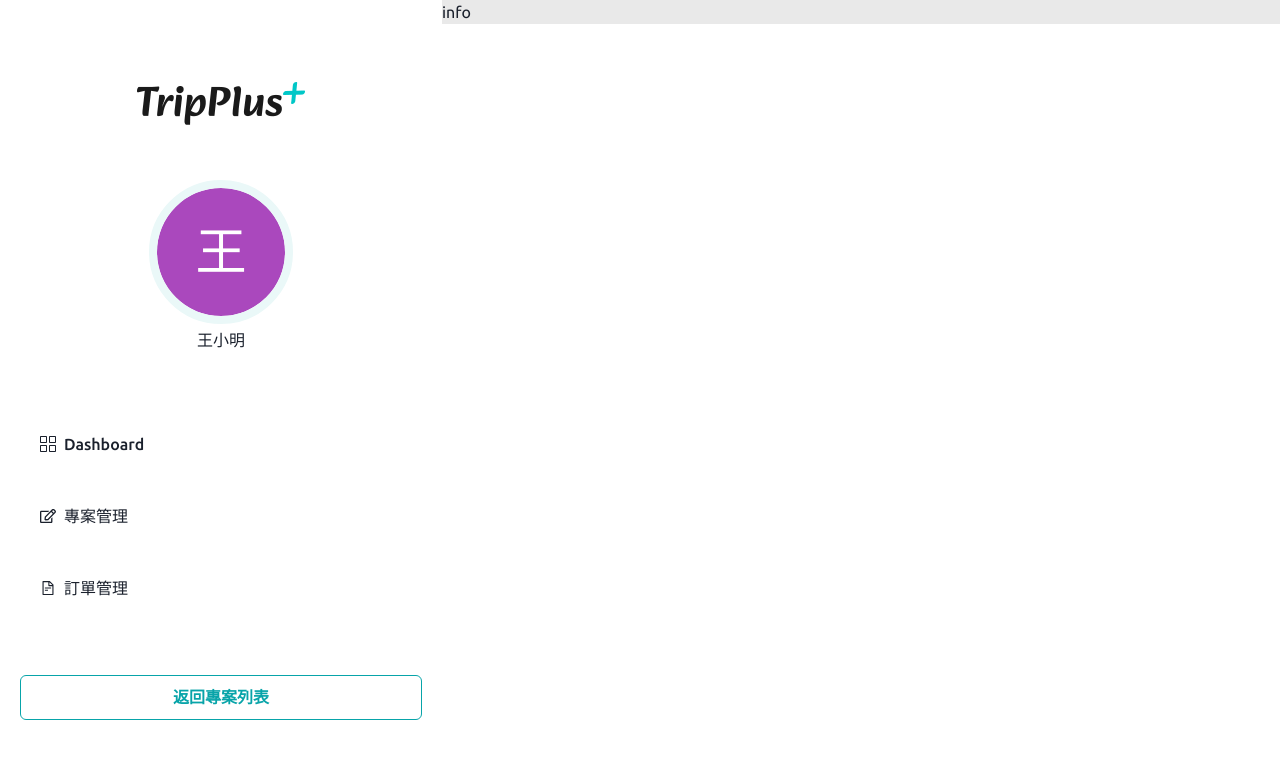
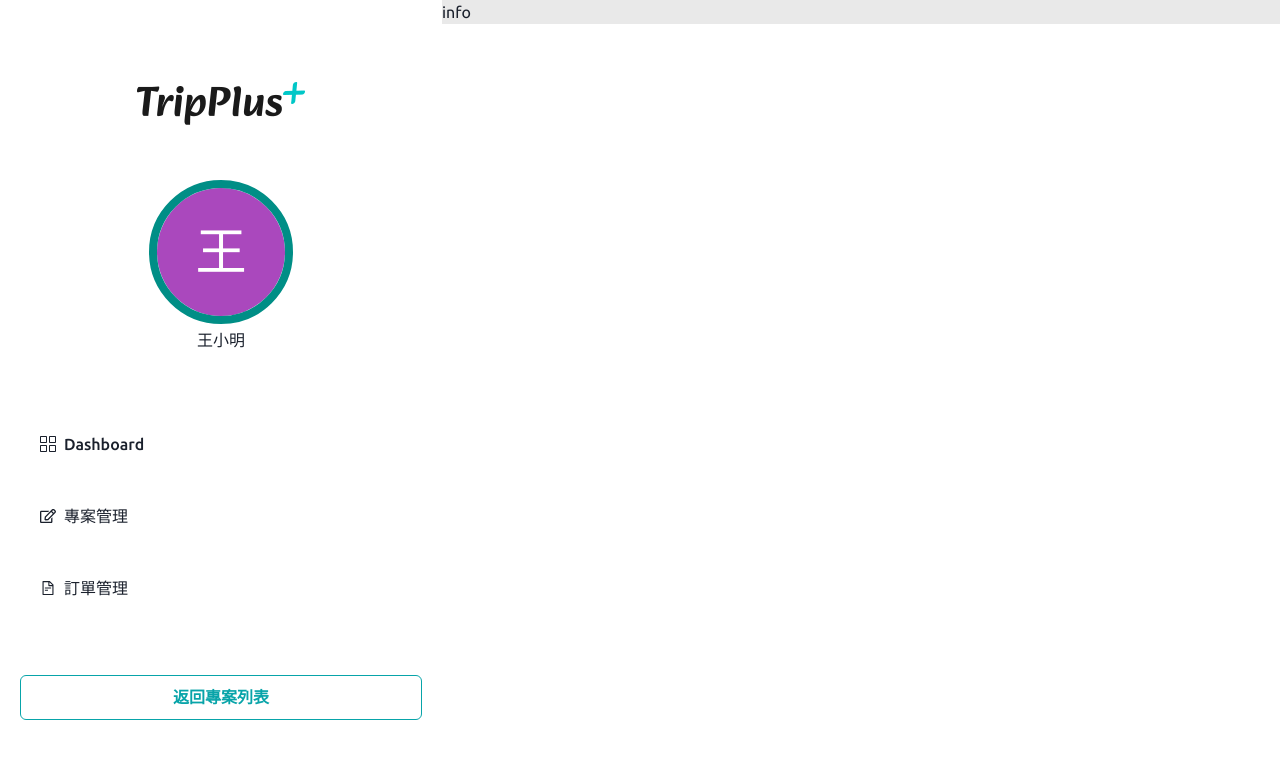
Before and after one commit to gn00678465/TripPlus-admin, a Next.js app: page /admin/1/info in a window 1280 px wide. Shown: the top 758 px of the page. Built offline with nearby package versions, Linux system fonts and the light colour scheme.

Commit message:
chore: 調整 secondary 顏色設定

```diff
--- a/tailwind.config.js
+++ b/tailwind.config.js
@@ -27,20 +27,6 @@ module.exports = {
           950: '#074045',
           DEFAULT: '#00BDBD'
         },
-        'secondary-emphasis': {
-          50: '#E7FBF6',
-          100: '#C2F9ED',
-          200: '#95F2E2',
-          300: '#57D9C9',
-          400: '#1FB9A9',
-          500: '#008E86',
-          600: '#057070',
-          700: '#0B585B',
-          800: '#0E4649',
-          900: '#0D3A3D',
-          950: '#053134',
-          DEFAULT: '#008E86'
-        },
         gray: {
           100: '#F9F9F9',
           200: '#E9E9E9',
@@ -50,8 +36,20 @@ module.exports = {
           900: '#1A1A1A',
           DEFAULT: '#4F4F4F'
         },
-        secondary: '#EAF8F8',
-        'secondary-light': '#EFF5F5',
+        secondary: {
+          50: '#EFF5F5',
+          100: '#EFF5F5',
+          200: '#EAF8F8',
+          300: '#EAF8F8',
+          400: '#008E86',
+          500: '#008E86',
+          600: '#008E86',
+          700: '#00605A',
+          800: '#00605A',
+          DEFAULT: '#008E86'
+        },
+        info: '#008E86',
+        error: '#F15761',
         success: '#00C2FF',
         light: '#4F4F4F'
       },
```
